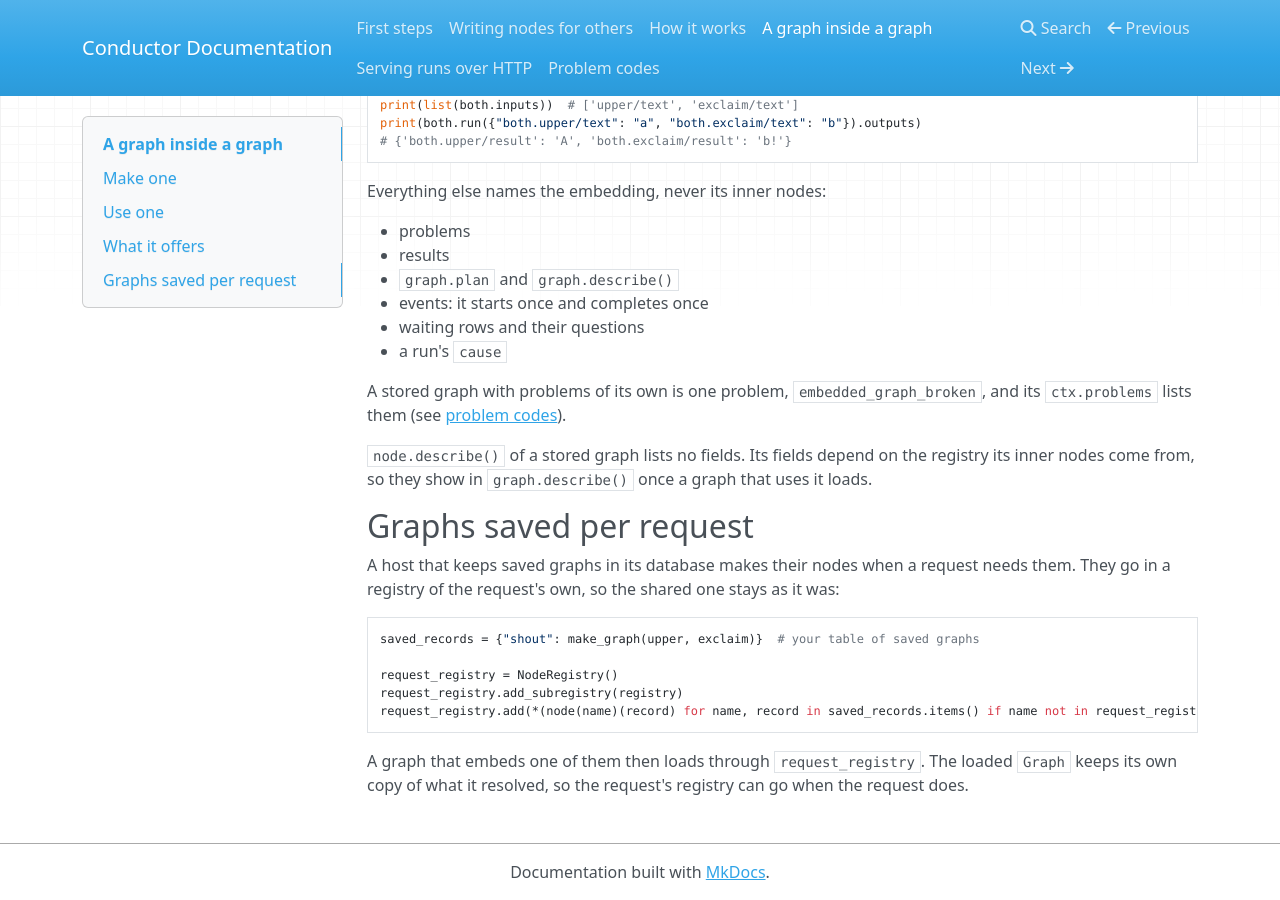
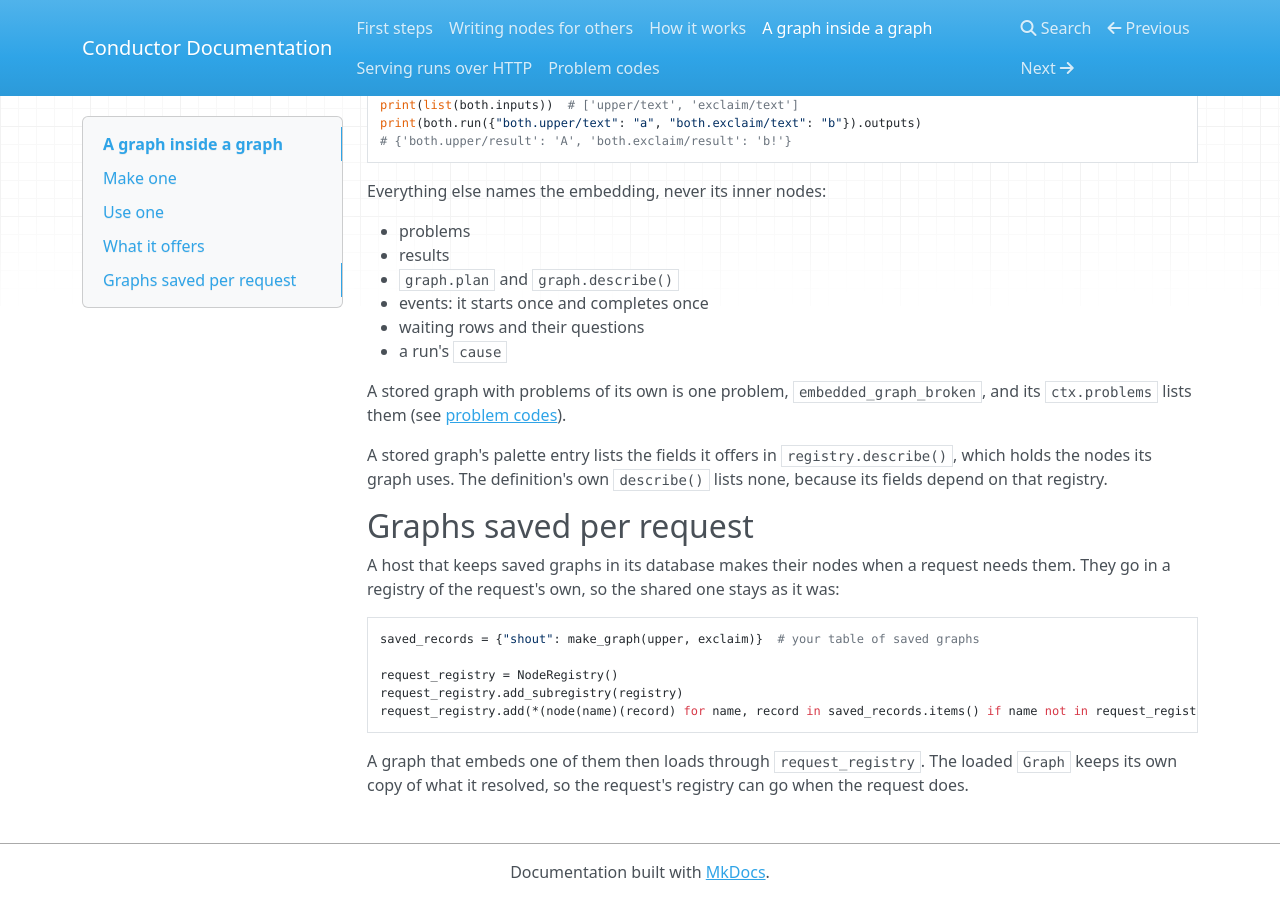
Before and after one commit to syv-ai/conductor, an MkDocs documentation site: the page built from docs/embedded-graphs.md, in a window 1280 px wide and 900 px high, scrolled down 1393 px. Built offline with MkDocs 1.6.1, drawn with Linux system fonts in a browser that asks for light colours; nearby versions of some CDN libraries.

Commit message:
docs: the problems page has choices_invalid and named_twice, the reference says a yes or no never lands on a number by any route, and a stored graph's fields are in registry.describe()

```diff
--- a/docs/embedded-graphs.md
+++ b/docs/embedded-graphs.md
@@ -86,8 +86,8 @@
 A stored graph with problems of its own is one problem, `embedded_graph_broken`, and its `ctx.problems` lists them
 (see [problem codes](problems.md#embedded_graph_broken)).
 
-`node.describe()` of a stored graph lists no fields. Its fields depend on the registry its inner nodes come from, so
-they show in `graph.describe()` once a graph that uses it loads.
+A stored graph's palette entry lists the fields it offers in `registry.describe()`, which holds the nodes its
+graph uses. The definition's own `describe()` lists none, because its fields depend on that registry.
 
 ## Graphs saved per request
 
```
Also changed, not shown: docs/problems.md (+28 -12 lines), 1 other file.
